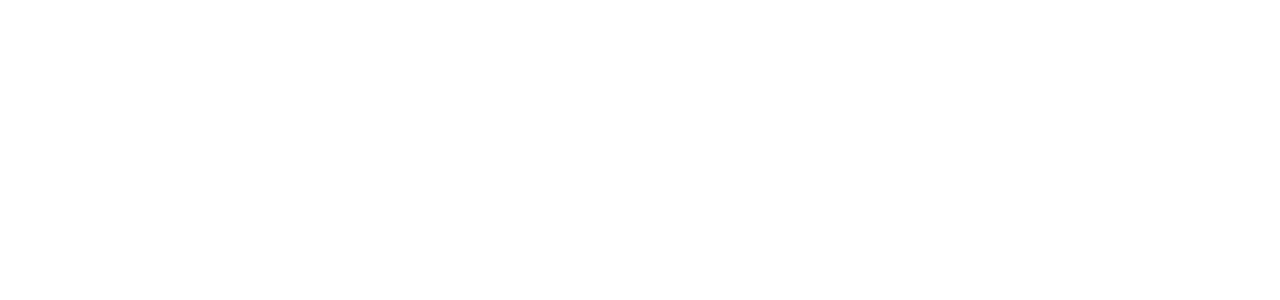
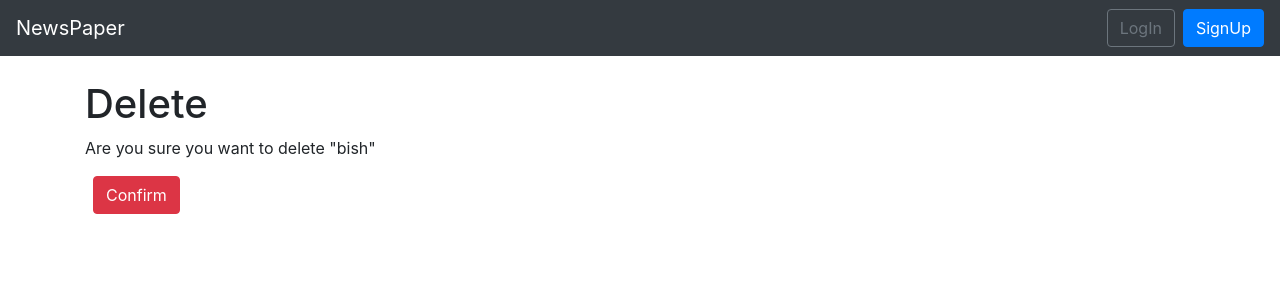
Before and after one commit to Jordan-Rob/django-news, a Django app: page /articles/1/delete/ in a window 1280 px wide. Before the commit the part shown is empty. Shown: the top 300 px of the page. Run offline with Django 3.2, Linux system fonts and the light colour scheme; data comes from the database, SQL or seed files in the repository; some libraries are stand-ins or nearby versions.

Commit message:
added articles view and template

```diff
--- a/templates/article_delete.html
+++ b/templates/article_delete.html
@@ -0,0 +1,9 @@
+{% extends 'base.html' %}
+{% block content %}
+<h1>Delete</h1>
+<form action="" method="post">
+    {% csrf_token %}
+    <p>Are you sure you want to delete "{{ article.title }}"</p>
+    <button class="btn btn-danger ml-2" type="submit">Confirm</button>
+</form>
+{% endblock content %}
--- a/templates/article_list.html
+++ b/templates/article_list.html
@@ -12,7 +12,7 @@
         {{ article.body }}
     </div>
     <div class="card-footer text-center text-muted">
-        <a href="#">Edit</a> | <a href="#">Delete</a>
+        <a href="{% url 'article_edit' article.pk %}">Edit</a> | <a href="{% url 'article_delete' article.pk %}">Delete</a>
     </div>
 </div>
 <br/>
```
